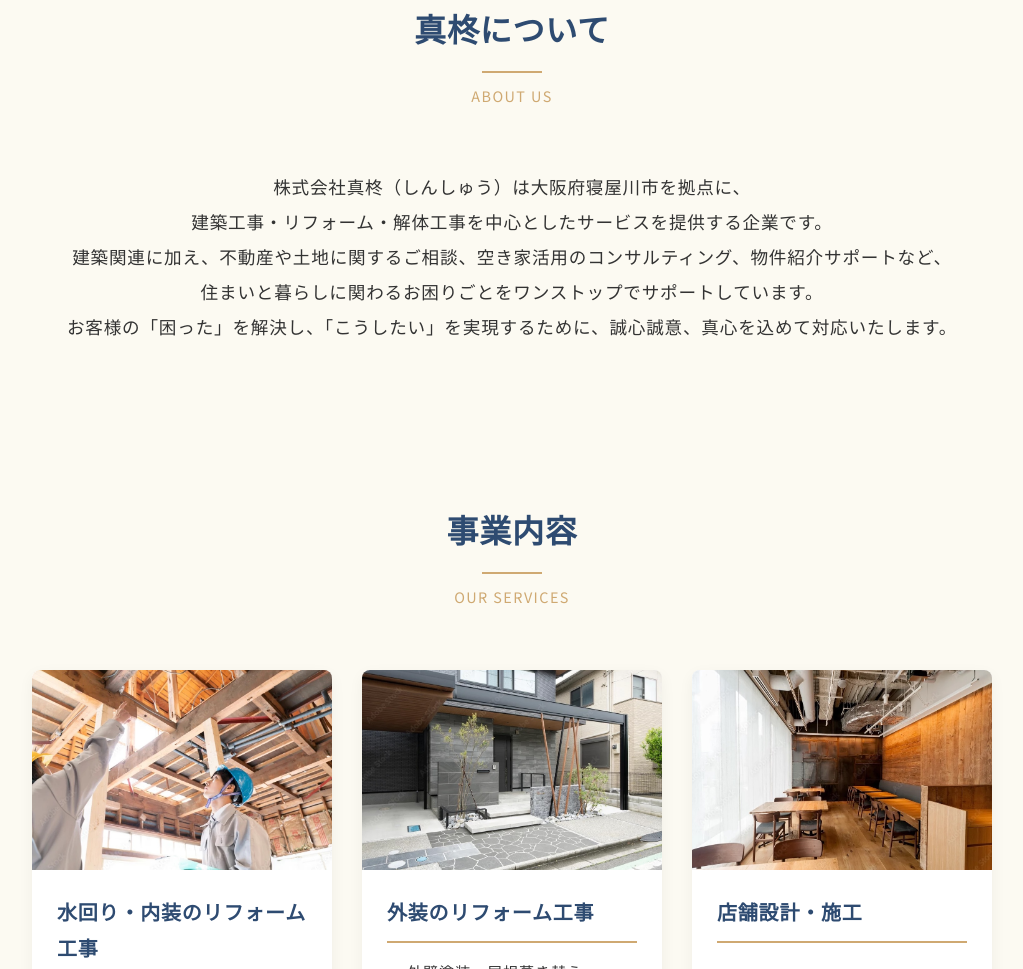
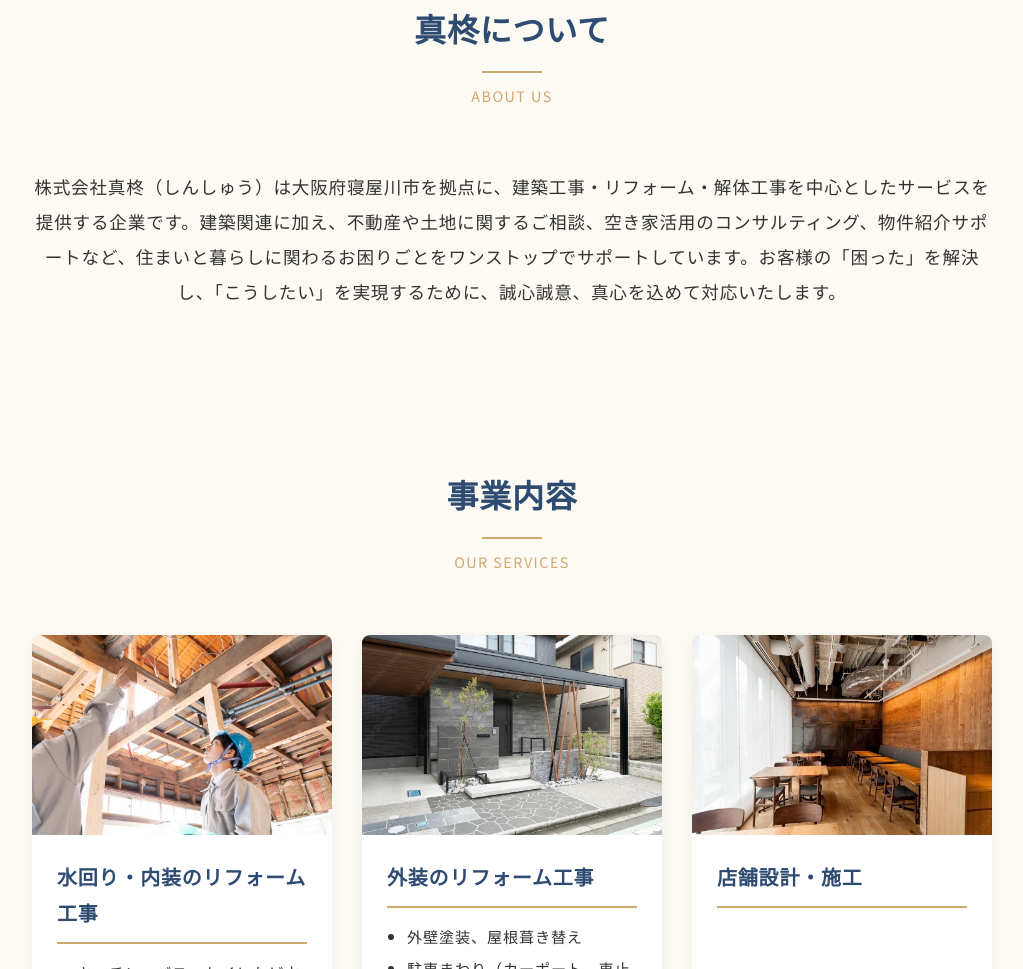
Before and after one commit to Kan-chann/CompanyOfShinshu, a plain HTML site: page index.html in a window 1280 px wide. Shown: the part 877-1846 px from the top of the page, without its empty margins (128-1151 px from the left). Drawn offline with Linux system fonts and the light colour scheme.

Commit message:
モバイル修正v3

```diff
--- a/index.html
+++ b/index.html
@@ -75,11 +75,7 @@
                 </div>
                 <div class="about__content">
                     <p class="about__text">
-                        株式会社真柊（しんしゅう）は大阪府寝屋川市を拠点に、<br>
-                        建築工事・リフォーム・解体工事を中心としたサービスを提供する企業です。<br>
-                        建築関連に加え、不動産や土地に関するご相談、空き家活用のコンサルティング、物件紹介サポートなど、<br>
-                        住まいと暮らしに関わるお困りごとをワンストップでサポートしています。<br>
-                        お客様の「困った」を解決し、「こうしたい」を実現するために、誠心誠意、真心を込めて対応いたします。
+                        株式会社真柊（しんしゅう）は大阪府寝屋川市を拠点に、建築工事・リフォーム・解体工事を中心としたサービスを提供する企業です。建築関連に加え、不動産や土地に関するご相談、空き家活用のコンサルティング、物件紹介サポートなど、住まいと暮らしに関わるお困りごとをワンストップでサポートしています。お客様の「困った」を解決し、「こうしたい」を実現するために、誠心誠意、真心を込めて対応いたします。
                     </p>
                 </div>
             </div>
```
